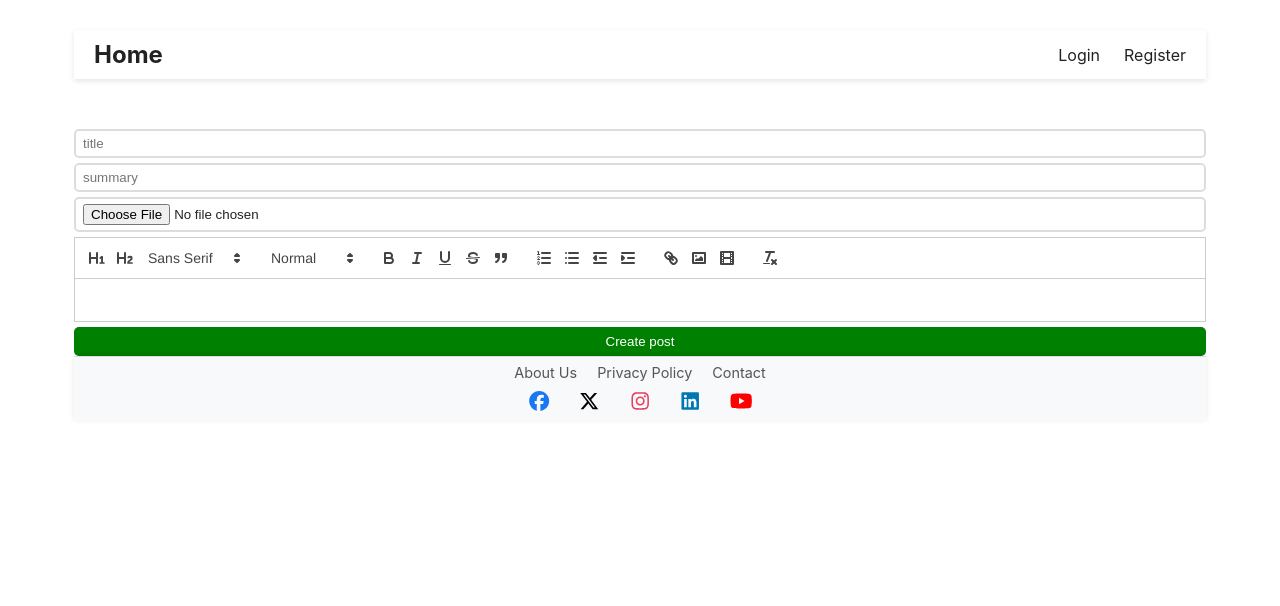
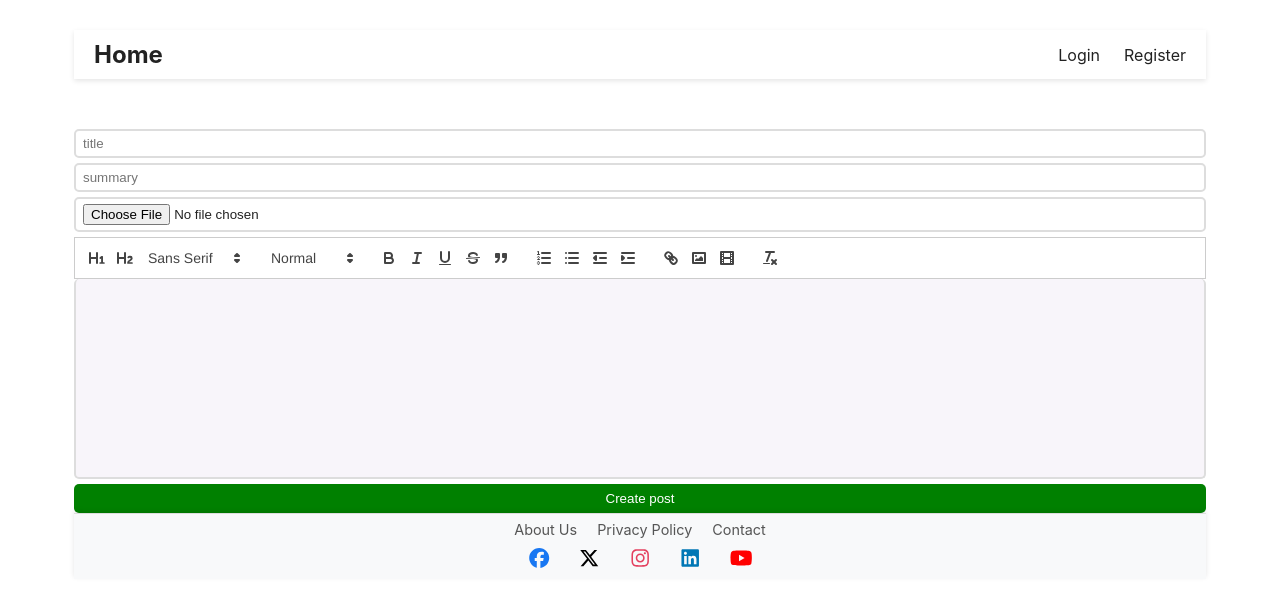
Before and after one commit to Ali5Faridi/News-blog, a React (Vite) app in the folder frontend/: page /create in a window 1280 px wide. Shown: the top 606 px of the page. Built offline with nearby package versions, Linux system fonts and the light colour scheme; no server answers.

Commit message:
fixed picture in text

```diff
--- a/frontend/src/App.css
+++ b/frontend/src/App.css
@@ -155,6 +155,13 @@ a svg{
   height:20px;
 }
 
+.ql-toolbar.ql-snow + .ql-container.ql-snow{
+  border: 2px solid #ddd;
+  border-radius: 5px;
+  background-color: rgb(248, 245, 250);
+  height: 200px;
+}
+
 header {
   display: flex;
   justify-content: space-between;
--- a/frontend/src/components/CreatePost.jsx
+++ b/frontend/src/components/CreatePost.jsx
@@ -1,4 +1,102 @@
 
+// import ReactQuill from 'react-quill';
+// import 'react-quill/dist/quill.snow.css';
+// import React, { useState } from 'react';
+// import { Navigate } from 'react-router-dom';
+
+// const modules = {
+//     toolbar: {
+//         container: [
+//             [{ 'header': '1'}, {'header': '2'}, { 'font': [] }],
+//             [{size: []}],
+//             ['bold', 'italic', 'underline', 'strike', 'blockquote'],
+//             [{'list': 'ordered'}, {'list': 'bullet'},
+//              {'indent': '-1'}, {'indent': '+1'}],
+//             ['link', 'image', 'video'],
+//             ['clean']
+//         ],
+//         handlers: {
+//             image: imageHandler
+//         }
+//     },
+// };
+
+// const formats = [
+//     'header', 'font', 'size',
+//     'bold', 'italic', 'underline', 'strike', 'blockquote',
+//     'list', 'bullet', 'indent',
+//     'link', 'image', 'video'
+// ];
+
+// function imageHandler() {
+//     const input = document.createElement('input');
+//     input.setAttribute('type', 'file');
+//     input.setAttribute('accept', 'image/*');
+//     input.click();
+
+//     input.onchange = async () => {
+//         const file = input.files[0];
+//         const formData = new FormData();
+//         formData.append('file', file);
+
+//         const response = await fetch('http://localhost:8000/upload', {
+//             method: 'POST',
+//             body: formData,
+//         });
+
+//         if (response.ok) {
+//             const data = await response.json();
+//             const url = data.url;
+//             const quill = this.quill;
+//             const range = quill.getSelection();
+//             quill.insertEmbed(range.index, 'image', url);
+//         } else {
+//             console.error('Image upload failed');
+//         }
+//     };
+// }
+
+// export default function CreatePost() {
+//     const [title, setTitle] = useState('');
+//     const [summary, setSummary] = useState('');
+//     const [content, setContent] = useState('');
+//     const [files, setFiles] = useState('');
+//     const [redirect, setRedirect] = useState(false);
+
+//     async function createNewPost(ev) {
+//         const data = new FormData();
+//         data.set('title', title);
+//         data.set('summary', summary);
+//         data.set('content', content);
+//         data.set('file', files[0]);
+
+//         ev.preventDefault();
+//         const response = await fetch('http://localhost:8000/post', {
+//             method: 'POST',
+//             body: data,
+//             credentials: 'include',
+//         });
+//         if (response.ok) {
+//             setRedirect(true);
+//         }
+//     }
+
+//     if (redirect) {
+//         return <Navigate to={'/'} />
+//     }
+
+//     return (
+//         <form onSubmit={createNewPost}>
+//             <input type="text" placeholder='title' value={title} onChange={ev => setTitle(ev.target.value)} />
+//             <input type="summary" placeholder='summary' value={summary} onChange={ev => setSummary(ev.target.value)} />
+//             <input type="file" onChange={ev => setFiles(ev.target.files)} />
+//             <ReactQuill value={content} onChange={newValue => setContent(newValue)} modules={modules} formats={formats} />
+//             <button style={{ marginTop: '5px', backgroundColor: 'green' }}>Create post</button>
+//         </form>
+//     )
+// }
+
+//////////////////////////////////////////////
 
 import ReactQuill from 'react-quill';
 import 'react-quill/dist/quill.snow.css';
@@ -6,7 +104,8 @@ import React, { useState } from 'react';
 import { Navigate } from 'react-router-dom';
 
 const modules = {
-    toolbar: [
+    toolbar: {
+        container: [
             [{ 'header': '1'}, {'header': '2'}, { 'font': [] }],
             [{size: []}],
             ['bold', 'italic', 'underline', 'strike', 'blockquote'],
@@ -15,7 +114,12 @@ const modules = {
             ['link', 'image', 'video'],
             ['clean']
         ],
+        handlers: {
+            image: imageHandler
+        }
+    },
 };
+
 const formats = [
     'header', 'font', 'size',
     'bold', 'italic', 'underline', 'strike', 'blockquote',
@@ -23,48 +127,102 @@ const formats = [
     'link', 'image', 'video'
 ];
 
+function imageHandler() {
+    const input = document.createElement('input');
+    input.setAttribute('type', 'file');
+    input.setAttribute('accept', 'image/*');
+    input.click();
 
+    input.onchange = async () => {
+        const file = input.files[0];
+        const formData = new FormData();
+        formData.append('file', file);
+
+        const response = await fetch('http://localhost:8000/upload', {
+            method: 'POST',
+            body: formData,
+        });
+
+        if (response.ok) {
+            const data = await response.json();
+            const url = data.url;
+            const quill = this.quill;
+            const range = quill.getSelection();
+            quill.insertEmbed(range.index, 'image', url);
+        } else {
+            console.error('Image upload failed');
+        }
+    };
+}
 
 export default function CreatePost() {
     const [title, setTitle] = useState('');
     const [summary, setSummary] = useState('');
     const [content, setContent] = useState('');
-    const [files, setFiles] =useState('');
+    const [files, setFiles] = useState('');
     const [redirect, setRedirect] = useState(false);
 
-    async function createNewPost(ev){
+    async function createNewPost(ev) {
+        ev.preventDefault();
+
+        // ابتدا محتوای تصاویر را اصلاح می‌کنیم
+        const contentWithImages = await handleImagesInContent(content);
+
         const data = new FormData();
         data.set('title', title);
         data.set('summary', summary);
-        data.set('content', content);
+        data.set('content', contentWithImages);  // ارسال محتوای اصلاح‌شده
         data.set('file', files[0]);
 
-       ev.preventDefault();
         const response = await fetch('http://localhost:8000/post', {
             method: 'POST',
-        body:data,
+            body: data,
             credentials: 'include',
         });
-       if (response.ok){
+
+        if (response.ok) {
             setRedirect(true);
         }
     }
-    if (redirect){
-        return <Navigate to={'/'} />
+
+    // بررسی و اصلاح تصاویر در متن
+    const handleImagesInContent = async (content) => {
+        const imageMatches = content.match(/<img[^>]+src="([^">]+)"/g);
+        if (imageMatches) {
+            for (const imageTag of imageMatches) {
+                const imageUrl = imageTag.match(/src="([^">]+)"/)[1];
+                if (!imageUrl.startsWith('http')) {  // اگر URL تصویر صحیح نیست
+                    const imageUrlFromServer = await handleImageUpload(imageUrl);  // آپلود تصویر و دریافت URL
+                    content = content.replace(imageUrl, imageUrlFromServer);  // جایگزینی URL تصویر
                 }
+            }
+        }
+        return content;
+    };
 
+    // آپلود تصویر و دریافت URL از سرور
+    const handleImageUpload = async (imageUrl) => {
+        const formData = new FormData();
+        formData.append('file', imageUrl);
+        const response = await fetch('http://localhost:8000/upload', {
+            method: 'POST',
+            body: formData,
+        });
+        const data = await response.json();
+        return data.url;  // برگرداندن URL تصویر آپلود شده
+    };
+
+    if (redirect) {
+        return <Navigate to={'/'} />;
+    }
 
     return (
         <form onSubmit={createNewPost}>
-    <input type="text" placeholder='title'  value={title} onChange={ev => setTitle(ev.target.value)}/>
-
-    <input type="summary" placeholder='summary' value={summary} onChange={ev => setSummary(ev.target.value)}/>
-
-    <input type="file" onChange={ev => setFiles(ev.target.files)}/>
-
-   <ReactQuill value={content} onChange={newValue => setContent(newValue)} modules={modules} formats={formats}/>
-    <button style={{marginTop:'5px', backgroundColor:'green'}}>Create post</button>
-
+            <input type="text" placeholder='title' value={title} onChange={ev => setTitle(ev.target.value)} />
+            <input type="summary" placeholder='summary' value={summary} onChange={ev => setSummary(ev.target.value)} />
+            <input type="file" onChange={ev => setFiles(ev.target.files)} />
+            <ReactQuill value={content} onChange={newValue => setContent(newValue)} modules={modules} formats={formats} />
+            <button style={{ marginTop: '5px', backgroundColor: 'green' }}>Create post</button>
         </form>
     )
 }
```
Lines whose indentation alone changed are shown as unchanged.
